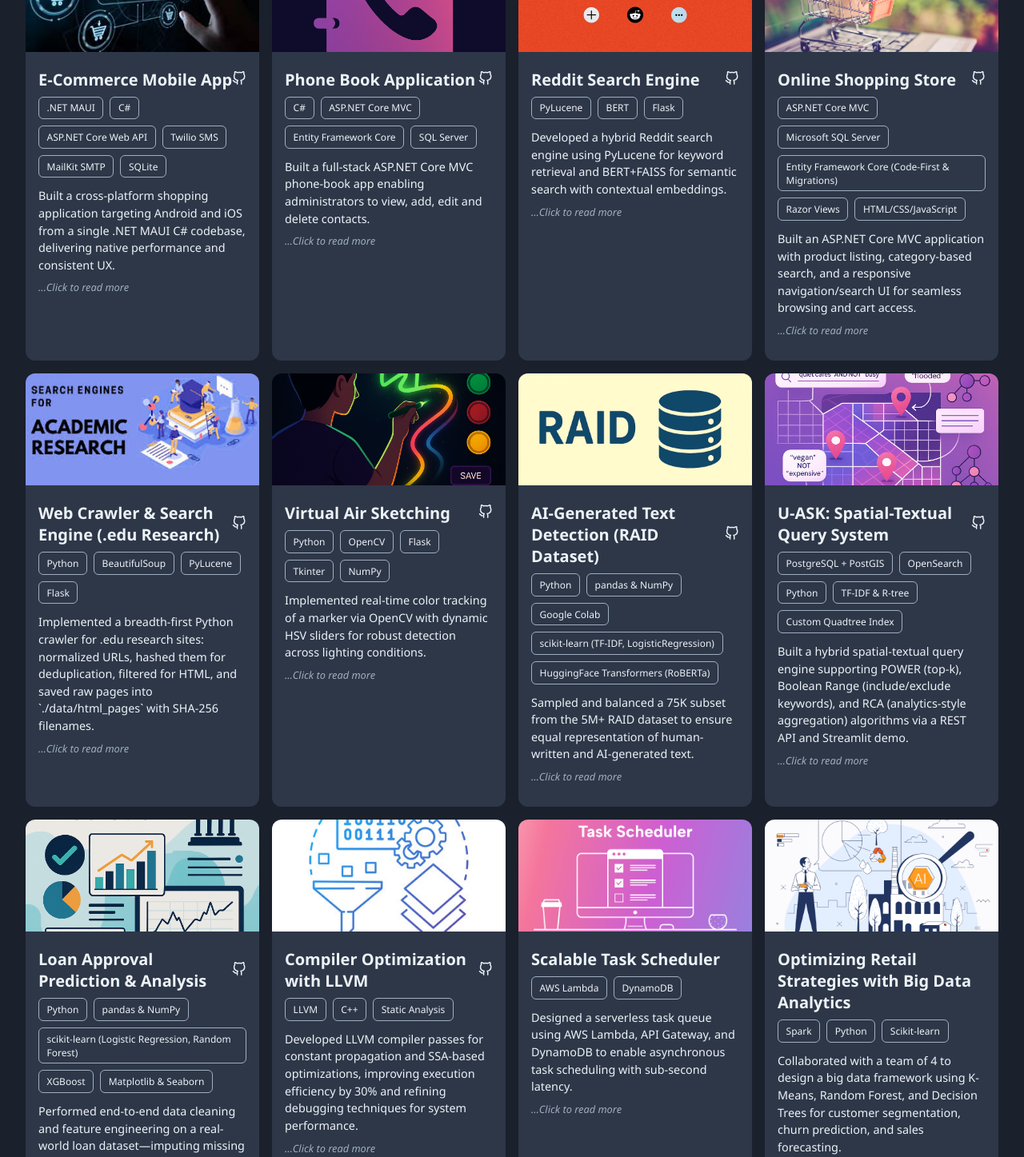
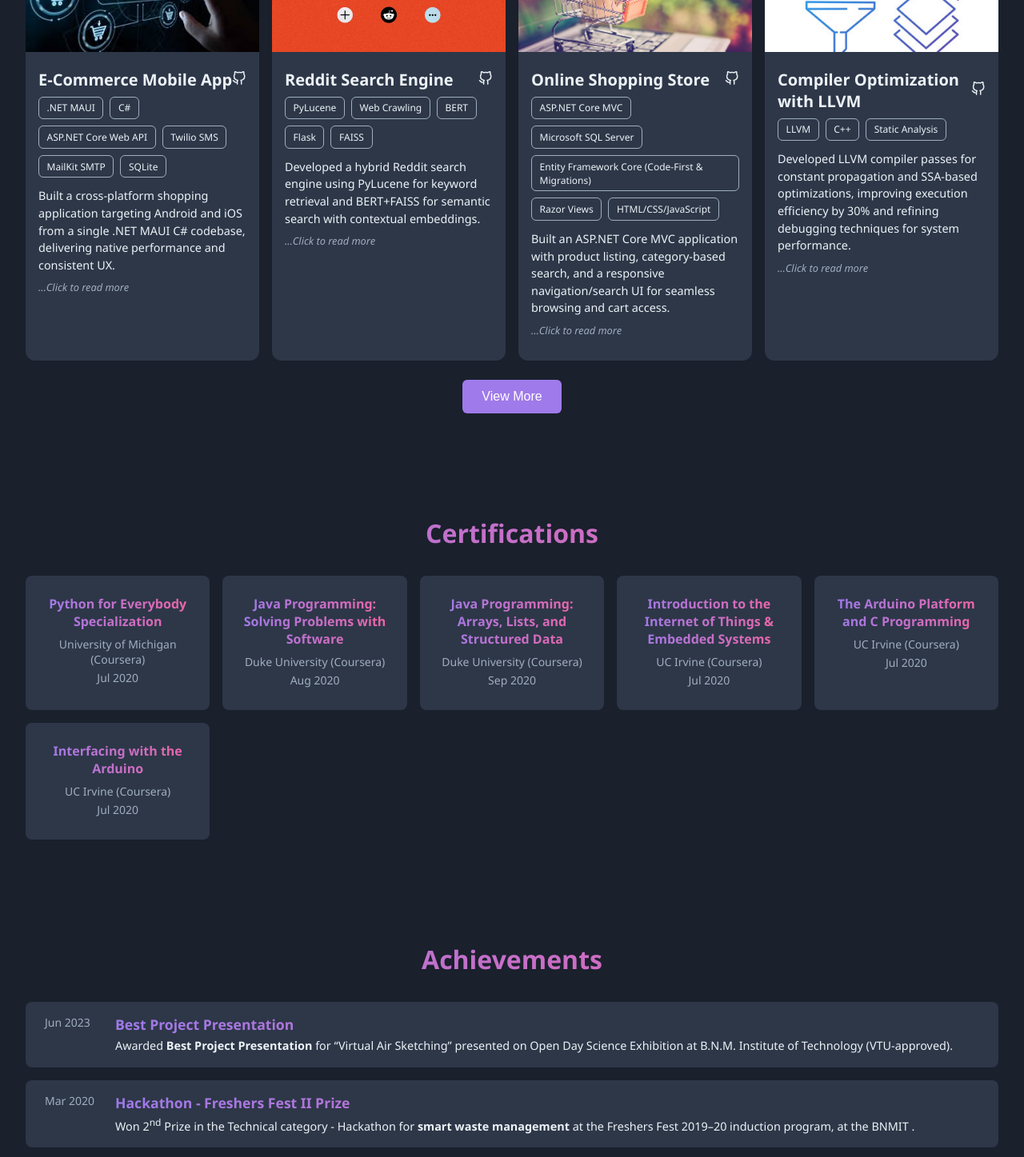
Before and after one commit to RanjithaNarasimhamurthy/my-portfolio, a React (Create React App) app: page / in a window 1280 px wide. Shown: the part 3800-5247 px from the top of the page at 80% size. Built offline with nearby package versions, Linux system fonts and the light colour scheme.

Commit message:
modifications

```diff
--- a/src/components/Achievements.js
+++ b/src/components/Achievements.js
@@ -14,7 +14,7 @@ export default function Achievements() {
               Best Project Presentation
             </div>
             <div className={styles.desc}>
-              Awarded <strong>Best Project Presentation</strong> for “Virtual Air Sketching” at B.N.M. Institute of Technology (VTU-approved).
+              Awarded <strong>Best Project Presentation</strong> for “Virtual Air Sketching” presented on Open Day Science Exhibition at B.N.M. Institute of Technology (VTU-approved).
             </div>
           </div>
         </li>
@@ -22,10 +22,10 @@ export default function Achievements() {
           <div className={styles.date}>Mar 2020</div>
           <div className={styles.content}>
             <div className={styles.heading}>
-              Freshers Fest II Prize
+              Hackathon - Freshers Fest II Prize
             </div>
             <div className={styles.desc}>
-              Won 2<sup>nd</sup> Prize  in the Technical category - Hackathon at the Freshers Fest 2019–20 induction program, at the BNMIT .
+              Won 2<sup>nd</sup> Prize  in the Technical category - Hackathon for <strong>smart waste management</strong> at the Freshers Fest 2019–20 induction program, at the BNMIT .
             </div>
           </div>
         </li>
--- a/src/components/Certifications.js
+++ b/src/components/Certifications.js
@@ -3,24 +3,24 @@ import React from 'react';
 import styles from './Certifications.module.css';
 
 const certifications = [
-  {
-    name: 'Python for Everybody',
-    issuer: 'University of Michigan (Coursera)',
-    date: 'Jul 2020',
-    link: 'https://coursera.org/verify/NEPU4VNDG6L5'
-  },
+  // {
+  //   name: 'Python for Everybody',
+  //   issuer: 'University of Michigan (Coursera)',
+  //   date: 'Jul 2020',
+  //   link: 'https://coursera.org/verify/NEPU4VNDG6L5'
+  // },
   {
     name: 'Python for Everybody Specialization',
     issuer: 'University of Michigan (Coursera)',
     date: 'Jul 2020',
     link: 'https://coursera.org/verify/NEPU4VNDG6L5'
   },
-  {
-    name: 'Programming Foundations with JavaScript, HTML and CSS',
-    issuer: 'Duke University (Coursera)',
-    date: 'Jul 2020',
-    link: 'https://coursera.org/verify/VF45U8CZHZDH'
-  },
+  // {
+  //   name: 'Programming Foundations with JavaScript, HTML and CSS',
+  //   issuer: 'Duke University (Coursera)',
+  //   date: 'Jul 2020',
+  //   link: 'https://coursera.org/verify/VF45U8CZHZDH'
+  // },
   {
     name: 'Java Programming: Solving Problems with Software',
     issuer: 'Duke University (Coursera)',
--- a/src/components/Contact.module.css
+++ b/src/components/Contact.module.css
@@ -20,6 +20,7 @@
   max-width: 700px;
   margin: 0 auto 2rem;
   line-height: 1.6;
+  font-size: 1.25rem;
 }
 .text p {
   margin-bottom: 1rem;
--- a/src/components/Education.js
+++ b/src/components/Education.js
@@ -12,15 +12,15 @@ const educationData = [
     courses: [
       {
       name: 'Artificial Intelligence',
-        desc: 'Study of algorithms and models that enable machines to perform tasks requiring human‐like intelligence.',
+      desc: 'Studied predicate logic, machine learning techniques, and informed search algorithms.',
     },
     {
       name: 'Compiler Construction',
-        desc: 'Designing and implementing compilers to translate high-level code into executable form.',
+      desc: 'Worked hands‑on with LLVM: parsing, constant propagation, SSA transformations, and code generation.',
     },
     {
       name: 'Big Data Management',
-        desc: 'Techniques and architectures for storing, querying, and processing vast datasets efficiently.',
+      desc: 'Explored distributed storage, fault tolerance, data‐processing frameworks, and scalable analytics.',
     },
     {
       name: 'Information Retrieval',
--- a/src/components/Experience.js
+++ b/src/components/Experience.js
@@ -13,7 +13,7 @@ const experiences = [
     period: 'Jul 2023 – Jun 2024',
     location: 'Bengaluru, India',
     details: [
-      'Built robust backend solutions using ASP.NET Web Forms, ASP.NET MVC, ASP.NET Web API, and .NET MAUI for a mining client, implementing OAuth 2.0 authentication and leveraging Firebase for storing and retrieving chemical test data with real-time updates.',
+      'Built robust backend solutions using ASP.NET Web Forms, ASP.NET MVC, ASP.NET Web API, and .NET MAUI for a mining client, implementing OAuth 2.0 authentication and leveraging Firebase for storing and retrieving  data with real-time updates.',
       'Migrated a legacy .NET Framework application by extracting Web API endpoints and rewriting the front-end in Angular (latest version), integrated OAuth-based security, and deployed static assets to Firebase Hosting, streamlining code maintainability.',
       'Developed a cross-platform shopping cart application in .NET MAUI with role-based access controls and responsive UI, allowing customers to browse products and manage orders seamlessly across desktop and mobile devices.',
       'Tested backend APIs using Postman and automated front-end UI tests with Selenium, ensuring end-to-end functionality and regression safety across releases.',
@@ -27,9 +27,11 @@ const experiences = [
     period: 'Feb 2023 – Apr 2023',
     location: 'Bengaluru, India',
     details: [
-      'Engineered a Bike Rental System backend in Spring Boot, complete with Swagger documentation and 85%+ JUnit/Mockito test coverage.',
-      'Built reusable React.js components with Axios interceptors to handle JWT authentication and token refresh flows for over 500 daily users, boosting booking efficiency by 40%.',
-      'Integrated Firebase for real-time data syncing and implemented granular access controls via OAuth 2.0, ensuring secure, user-specific access to rental data.'
+      'Conducted requirement analysis and configured the dev environment (Spring Initializer, MySQL, Node.js, VS Code & IntelliJ).',
+    'Designed and implemented RESTful Spring Boot backend: defined entities, repositories, service & controller layers, and validated endpoints via Postman.',
+    'Developed responsive React.js frontend components for user registration, authentication, bike browsing, booking management, and admin inventory controls.',
+    'Integrated frontend with backend APIs and set up Firebase authentication for secure, token‑based user login flows.',
+    'Worked in iterative sprints, completing Spring and React assignments, collaborating with mentors, and refining features based on real‑time feedback.'
     ],
   },
   {
@@ -41,7 +43,7 @@ const experiences = [
     details: [
       'Delivered a Car Service Management Platform end-to-end using Spring MVC and MySQL, including service booking, history tracking, and admin controls.',
       'Created a responsive, mobile-first React.js UI with Bootstrap for shop-floor tablets and phones, enhancing user satisfaction.',
-      'Normalized database schemas and added composite indexes on (vehicle_id, service_date) and (customer_id, last_name), resulting in a 20% reduction in query times.',
+      'Optimized database performance by normalizing schemas and adding composite indexes on key fields, reducing query times by 20%',
       'Developed a fully-functional “Template – Car Service Center Site” web template, translating design briefs into dynamic pages with database-driven data collection and sorting, and delivered it on time with strong design skills.'
     ],
   },
--- a/src/components/Footer.js
+++ b/src/components/Footer.js
@@ -11,7 +11,7 @@ export default function Footer() {
         <div className={styles.col}>
           <h4 className={styles.heading}>About Me</h4>
           <p>Ranjitha Narasimhamurthy</p>
-          <p>Software Engineer | Backend Dev | Cloud Enthusiast</p>
+          <p>Software Engineer | Backend Dev | Cloud & ML Enthusiast</p>
           <ul className={styles.contactList}>
             <li>
               <FiGithub />{' '}
@@ -46,6 +46,7 @@ export default function Footer() {
         <div className={styles.col}>
           <h4 className={styles.heading}>Quick Links</h4>
           <ul className={`${styles.list} ${styles.quickList}`}>
+
             {['about','education','skills','experience','projects','contact'].map(link => (
               <li key={link}>
                 <a href={`#${link}`}>
@@ -61,7 +62,7 @@ export default function Footer() {
           <h4 className={styles.heading}>Featured Projects</h4>
           <ul className={styles.list}>
             {[
-              'Optimizing Retail Strategies',
+              'E-Commerce Mobile App',
               'Reddit Search Engine',
               'Compiler Optimization',
               'Scalable Task Scheduler'
--- a/src/components/Projects.js
+++ b/src/components/Projects.js
@@ -15,7 +15,7 @@ import eduCrawlerImg  from '../assets/research.png';
 import uaskImg  from '../assets/uask.png';
 import raidImg  from '../assets/raid.png';
 import loanImg  from '../assets/loan.png';
-const projects = [
+const allProjects = [
 
   {
   name: 'E-Commerce Mobile App',
@@ -40,31 +40,17 @@ const projects = [
     // 'Set up a GitHub Actions pipeline to build, test, and package Android APKs and iOS archives on every push, streamlining releases and guaranteeing consistent builds.'
   ],
 },
- {
-    name: 'Phone Book Application',
-    image: phoneBookImg,
-    link: 'https://github.com/RanjithaNarasimhamurthy/PhoneBookApplication',
-    tech: [
-      'C#',
-      'ASP.NET Core MVC',
-      'Entity Framework Core',
-      'SQL Server'
-    ],
-    details: [
-      'Built a full-stack ASP.NET Core MVC phone-book app enabling administrators to view, add, edit and delete contacts.',
-      'Structured data access via EF Core Code-First: defined POCO models, a DbContext, repository interfaces and a data layer for clean separation of concerns.',
-      'Created Razor views and a shared partial layout to display admin info, contact lists, forms with validation, and confirmation prompts in a consistent UI.',
-      'Implemented search by contact attributes, incremental IDs, and CRUD workflows (Create/Edit/Delete) with user-friendly feedback and error handling.'
-    ]
-  },
+
   {
     name: 'Reddit Search Engine',
     image: redditImg,
     link: 'https://github.com/RanjithaNarasimhamurthy/RedditSearchEngineWebApp',
-    tech: ['PyLucene', 'BERT', 'Flask'],
+    tech: ['PyLucene','Web Crawling', 'BERT', 'Flask','FAISS'],
     details: [
-      'Developed a hybrid Reddit search engine using PyLucene for keyword retrieval and BERT+FAISS for semantic search with contextual embeddings.',
-      'Built a Flask web interface for real-time querying and comparison of NLP methods in ranking, speed, and scalability.'
+     'Developed a hybrid Reddit search engine using PyLucene for keyword retrieval and BERT+FAISS for semantic search with contextual embeddings.',
+    'Built a Flask web interface for real-time querying and comparison of NLP methods in ranking, speed, and scalability.',
+    'Crawled and managed Reddit posts and comments using PRAW in 10 MB data chunks, ensuring efficient data ingestion and preprocessing for indexing.',
+    'Benchmarked and compared PyLucene inverted–index vs. BERT+FAISS semantic search on indexing time (~30 s), query latency, and result relevance, highlighting key performance trade‑offs.'
     ],
   },
   {
@@ -88,22 +74,29 @@ const projects = [
   ],
 },
 {
-    name: 'Web Crawler & Search Engine (.edu Research)',
-    image: eduCrawlerImg,
-    link: 'https://github.com/RanjithaNarasimhamurthy/ResearchSearchEngine',
-    tech: [
-      'Python',
-      'BeautifulSoup',
-      'PyLucene',
-      'Flask'
+    name: 'Compiler Optimization with LLVM',
+    image: llvmImg,
+    link: 'https://github.com/RanjithaNarasimhamurthy/LLVM',
+    tech: ['LLVM', 'C++', 'Static Analysis'],
+    details: [
+      'Developed LLVM compiler passes for constant propagation and SSA‑based optimizations, improving execution efficiency by 30% and refining debugging techniques for system performance.',
+    'Collaborated on a 3‑phase project—analysis, transformation, and validation—to enhance overall compiler optimizations.',
+    'Built an automated test harness (create_input.sh & test.sh) to convert C code to LLVM IR and run each pass via `opt`, ensuring correctness across hundreds of sample programs.',
+    'Leveraged LLVM’s FunctionPass API to traverse functions, iterate basic blocks and instructions, cast operands for analysis, and use predecessor/successor calls for advanced control‑flow optimizations.'
     ],
+  },
+  {
+    name: 'Scalable Task Scheduler',
+    image: schedulerImg,
+    tech: ['AWS Lambda', 'DynamoDB'],
     details: [
-      'Implemented a breadth-first Python crawler for .edu research sites: normalized URLs, hashed them for deduplication, filtered for HTML, and saved raw pages into `./data/html_pages` with SHA-256 filenames.',
-      'Built a PyLucene indexer to tokenize & index page titles and bodies, applying BM25 ranking and custom snippet generation for relevant context previews.',
-      'Created a Flask web UI exposing a keyword search box that returns top-10 results with titles, URLs, and contextual snippets from the Lucene index.',
-      'Structured the repo into three modules—crawler, indexer, and web app—with platform scripts for Windows (`crawler.bat`) and macOS/Linux (`indexer.sh`, `app.py`).'
-    ]
+      'Designed a serverless task queue using AWS Lambda, API Gateway, and DynamoDB to enable asynchronous task scheduling with sub-second latency.',
+    'Secured RESTful APIs and integrated CloudWatch for logging and monitoring, achieving 99.9% uptime.',
+    'Leveraged DynamoDB Time To Live (TTL) and Global Secondary Indexes to auto-expire completed tasks and efficiently query pending jobs, cutting storage costs by 40%.',
+    'Built a retry mechanism with exponential backoff and hooked in AWS SNS/SQS dead-letter queues for failed jobs, ensuring robust error handling and eventual consistency.'
+    ],
   },
+
 {
   name: 'Virtual Air Sketching',
   image: virtualAirImg, // import this from your assets, e.g.:
@@ -161,6 +154,53 @@ const projects = [
       'Demonstrated real-world use-cases: POI search (“quiet cafes”), disaster response (“flooded” tweets), and targeted marketing (“vegan” reviews), with future plans for semantic ranking and dynamic updates.'
     ]
   },
+
+
+   {
+    name: 'Optimizing Retail Strategies with Big Data Analytics',
+    image: optimizingImg,
+    tech: ['Spark', 'Python', 'Scikit-learn'],
+    details: [
+      'Collaborated with a team of 4 to design a big data framework using K‑Means, Random Forest, and Decision Trees for customer segmentation, churn prediction, and sales forecasting.',
+    'Accelerated data processing using parallel computing for improved system performance and efficiency.',
+    'Built end‑to‑end PySpark pipelines for data cleansing, feature engineering, and encoding, enabling seamless scaling to multimillion‑row datasets.',
+    'Applied SHAP‑based model explainability and feature importance analysis to identify the top drivers of customer churn and loyalty, informing targeted marketing campaigns.'
+    ],
+  },
+  {
+    name: 'Phone Book Application',
+    image: phoneBookImg,
+    link: 'https://github.com/RanjithaNarasimhamurthy/PhoneBookApplication',
+    tech: [
+      'C#',
+      'ASP.NET Core MVC',
+      'Entity Framework Core',
+      'SQL Server'
+    ],
+    details: [
+      'Built a full-stack ASP.NET Core MVC phone-book app enabling administrators to view, add, edit and delete contacts.',
+      'Structured data access via EF Core Code-First: defined POCO models, a DbContext, repository interfaces and a data layer for clean separation of concerns.',
+      'Created Razor views and a shared partial layout to display admin info, contact lists, forms with validation, and confirmation prompts in a consistent UI.',
+      'Implemented search by contact attributes, incremental IDs, and CRUD workflows (Create/Edit/Delete) with user-friendly feedback and error handling.'
+    ]
+  },
+  {
+    name: 'Web Crawler & Search Engine (.edu Research)',
+    image: eduCrawlerImg,
+    link: 'https://github.com/RanjithaNarasimhamurthy/ResearchSearchEngine',
+    tech: [
+      'Python',
+      'BeautifulSoup',
+      'PyLucene',
+      'Flask'
+    ],
+    details: [
+      'Implemented a breadth-first Python crawler for .edu research sites: normalized URLs, hashed them for deduplication, filtered for HTML, and saved raw pages into `./data/html_pages` with SHA-256 filenames.',
+      'Built a PyLucene indexer to tokenize & index page titles and bodies, applying BM25 ranking and custom snippet generation for relevant context previews.',
+      'Created a Flask web UI exposing a keyword search box that returns top-10 results with titles, URLs, and contextual snippets from the Lucene index.',
+      'Structured the repo into three modules—crawler, indexer, and web app—with platform scripts for Windows  and macOS/Linux .'
+    ]
+  },
   {
     name: 'Loan Approval Prediction & Analysis',
     image: loanImg,
@@ -180,44 +220,20 @@ const projects = [
     ],
   },
 
-  {
-    name: 'Compiler Optimization with LLVM',
-    image: llvmImg,
-    link: 'https://github.com/RanjithaNarasimhamurthy/LLVM',
-    tech: ['LLVM', 'C++', 'Static Analysis'],
-    details: [
-      'Developed LLVM compiler passes for constant propagation and SSA-based optimizations, improving execution efficiency by 30% and refining debugging techniques for system performance.',
-      'Collaborated on a 3-phase project—analysis, transformation, and validation—to enhance overall compiler optimizations.'
-    ],
-  },
-  {
-    name: 'Scalable Task Scheduler',
-    image: schedulerImg,
-    tech: ['AWS Lambda', 'DynamoDB'],
-    details: [
-      'Designed a serverless task queue using AWS Lambda, API Gateway, and DynamoDB to enable asynchronous task scheduling with sub-second latency.',
-      'Secured RESTful APIs and integrated CloudWatch for logging and monitoring, achieving 99.9% uptime.'
-    ],
-  },
-   {
-    name: 'Optimizing Retail Strategies with Big Data Analytics',
-    image: optimizingImg,
-    tech: ['Spark', 'Python', 'Scikit-learn'],
-    details: [
-      'Collaborated with a team of 4 to design a big data framework using K-Means, Random Forest, and Decision Trees for customer segmentation, churn prediction, and sales forecasting.',
-      'Accelerated data processing using parallel computing for improved system performance and efficiency.'
-    ],
-  },
 ];
 
 export default function Projects() {
   const [modalProj, setModalProj] = useState(null);
+  const [showAll, setShowAll]   = useState(false);
+
+  // decide how many to render
+  const projects = showAll ? allProjects : allProjects.slice(0, 4);
 
   return (
     <section id="projects" className={styles.section}>
       <h2 className={styles.title}>Projects</h2>
       <div className={styles.grid}>
-        {projects.map((p, idx) => (
+        {projects.map(p => (
           <div
             key={p.name}
             className={styles.card}
@@ -253,8 +269,21 @@ export default function Projects() {
         ))}
       </div>
 
+      {/* toggle button */}
+      <div className={styles.showMoreWrapper}>
+        <button
+          className={styles.showMoreBtn}
+          onClick={() => setShowAll(s => !s)}
+        >
+          {showAll ? 'Show Less' : 'View More'}
+        </button>
+      </div>
+
       {modalProj && (
-        <div className={styles.modalOverlay} onClick={() => setModalProj(null)}>
+        <div
+          className={styles.modalOverlay}
+          onClick={() => setModalProj(null)}
+        >
           <div
             className={styles.modal}
             onClick={e => e.stopPropagation()}
@@ -262,9 +291,7 @@ export default function Projects() {
             <button
               className={styles.closeButton}
               onClick={() => setModalProj(null)}
-            >
-              ×
-            </button>
+            >×</button>
             <h3 className={styles.modalTitle}>{modalProj.name}</h3>
             <ul className={styles.modalTech}>
               {modalProj.tech.map(t => <li key={t}>{t}</li>)}
--- a/src/components/Projects.module.css
+++ b/src/components/Projects.module.css
@@ -200,3 +200,24 @@
     font-size: 1.25rem;
   }
 }
+.showMoreWrapper {
+  text-align: center;
+  justify-content: center;
+  margin-top: 1.5rem;
+}
+
+.showMoreBtn {
+  justify-content: center;
+  padding: 0.75rem 1.5rem;
+  background: var(--accent);
+  color: white;
+  border: none;
+  border-radius: 0.375rem;
+  font-size: 1rem;
+  cursor: pointer;
+  transition: background 0.2s;
+}
+
+.showMoreBtn:hover {
+  background: var(--accent2);
+}
```
Lines whose indentation alone changed are shown as unchanged.
